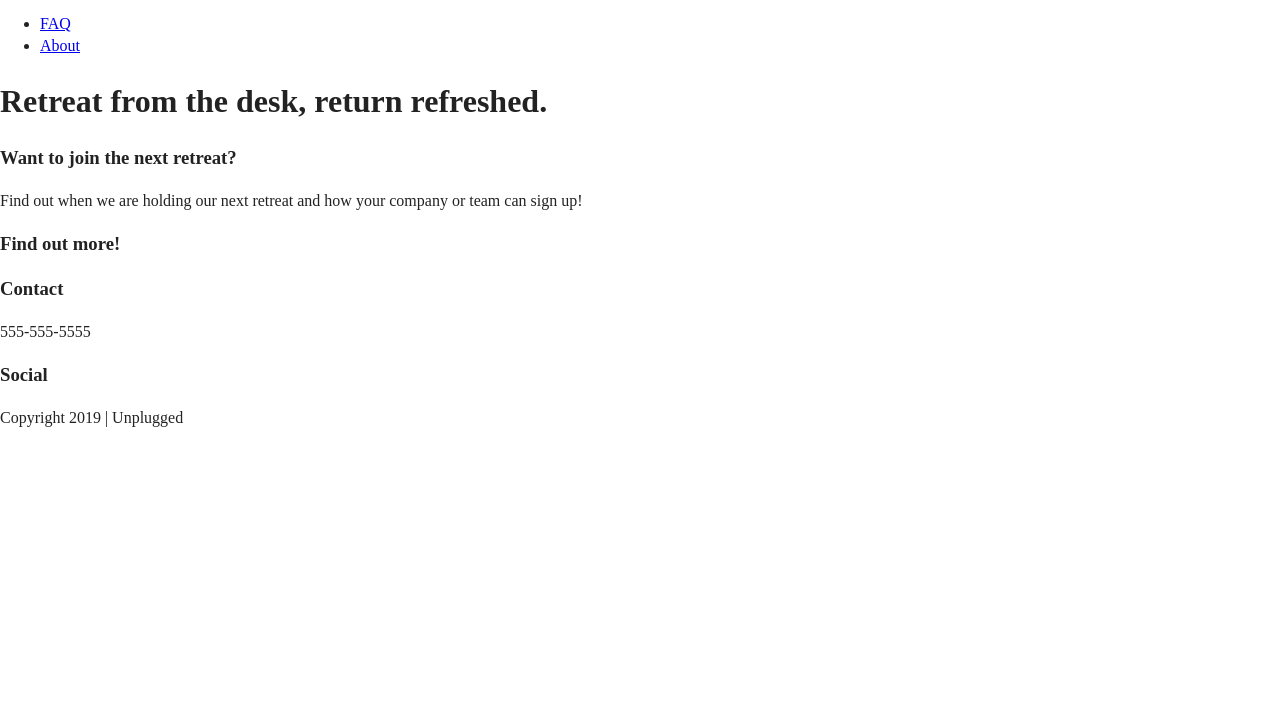
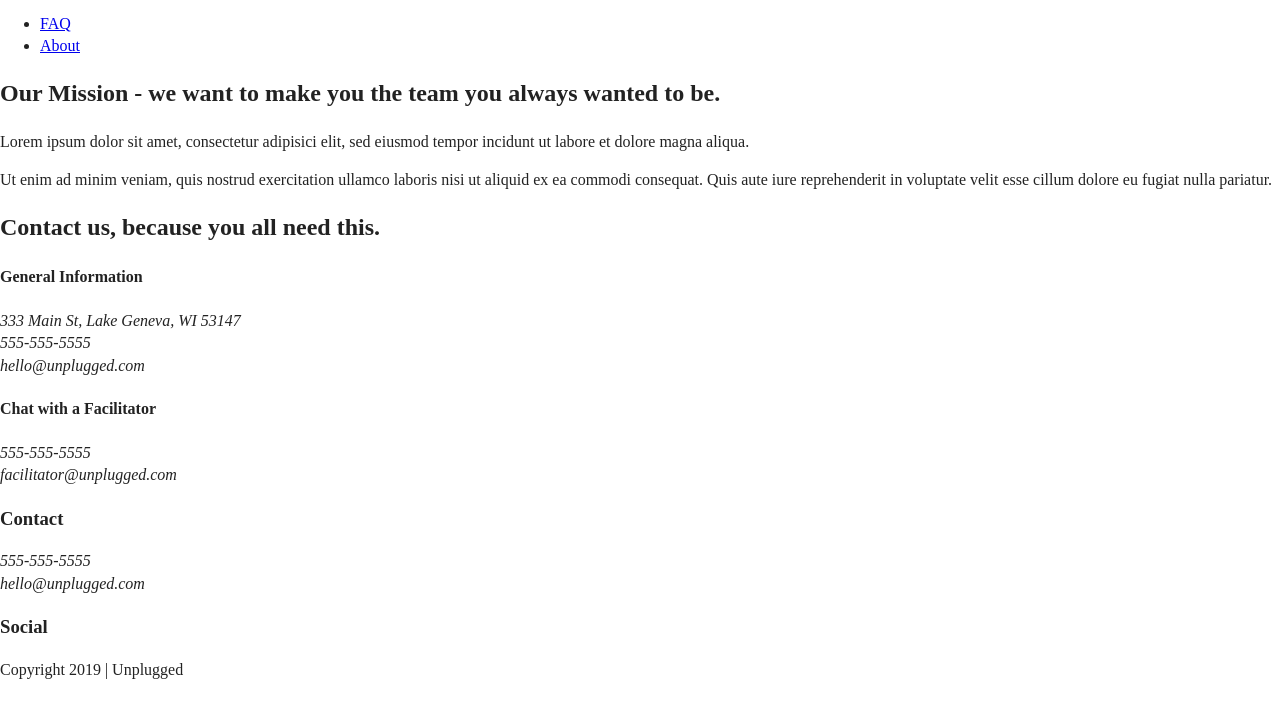
Before and after one commit to twie44/unplugged-2022, a website: page about/index.html in a window 1280 px wide. Shown: the part 43-760 px from the top of the page. Drawn offline with Linux system fonts and the light colour scheme; files that its build step writes are made by us from their sources; files whose address does not match are found by name.

Commit message:
added content to the about page

```diff
--- a/about/index.html
+++ b/about/index.html
@@ -32,33 +32,61 @@
 
     <nav>
       <ul>
-        <li><a href="faq/index.html" target="_blank">FAQ</a></li>
-        <li><a href="about/index.html" target="_blank">About</a></li>
+        <li><a href="../faq/index.html" target="_blank">FAQ</a></li>
+        <li><a href="index.html" target="_blank">About</a></li>
       </ul>
     </nav>
   </div>
 </header>
 
 <main>
-  <section class="hero-area">
+  <section class="mission">
     <div class="content-wrapper">
-      <h1> Retreat from the desk, return refreshed.</h1>
-
-    </div>
-
+      <h2>Our Mission - we want to make you the team you always wanted to be.</h2>
+        <div class="mission-content">
+          <p>
+            Lorem ipsum dolor sit amet, consectetur adipisici elit, sed eiusmod tempor incidunt ut labore et dolore magna aliqua.
+          </p>
+         <p>
+            Ut enim ad minim veniam, quis nostrud exercitation ullamco laboris nisi ut aliquid ex ea commodi consequat. Quis aute iure reprehenderit in voluptate velit esse cillum dolore eu fugiat nulla pariatur.
+          </p>
+        </div>
+    </div> <!-- mission content wrapper ends -->
   </section>
 
-  <aside>
+  <section class="map">
+    <figure></figure>
+  </section>
+
+  <section class="contact-section">
     <div class="content-wrapper">
-      <div class="form-description">
-        <h3>Want to join the next retreat?</h3>
-        <p>Find out when we are holding our next retreat and how your company or team can sign up!</p>
+      <h2>Contact us, because you all need this.</h2>
+      <div class="contact-content">
+        <div>
+          <h4>General Information</h4>
+          <address>
+            <p>
+              333 Main St, Lake Geneva, WI 53147<br>
+              555-555-5555<br>
+              hello@unplugged.com
+            </p>
+          </address>
+        </div>
+        <div>
+          <h4>Chat with a Facilitator</h4>
+          <address>
+            <p>
+              555-555-5555<br>
+              facilitator@unplugged.com
+            </p>
+          </address>
+        </div>
+        <!-- contact-content div ends -->
       </div>
-      <div class="form">
-        <h3>Find out more!</h3>
-      </div>
-    </div> <!-- aside content wrapper ends -->
-  </aside>
+      <!-- contact content wrapper ends -->
+    </div>
+  </section>
+
 </main> <!-- main wrapper ends -->
 
 <footer>
@@ -66,10 +94,12 @@
     <div class="footer-content">
       <div class="contact">
         <h3>Contact</h3>
-        <p>555-555-5555</p>
-        <address>
-
-        </address>
+          <address>
+            <p>
+              555-555-5555<br>
+              hello@unplugged.com
+            </p>
+          </address>
       </div>
       <div class="social">
         <h3>Social</h3>
```
